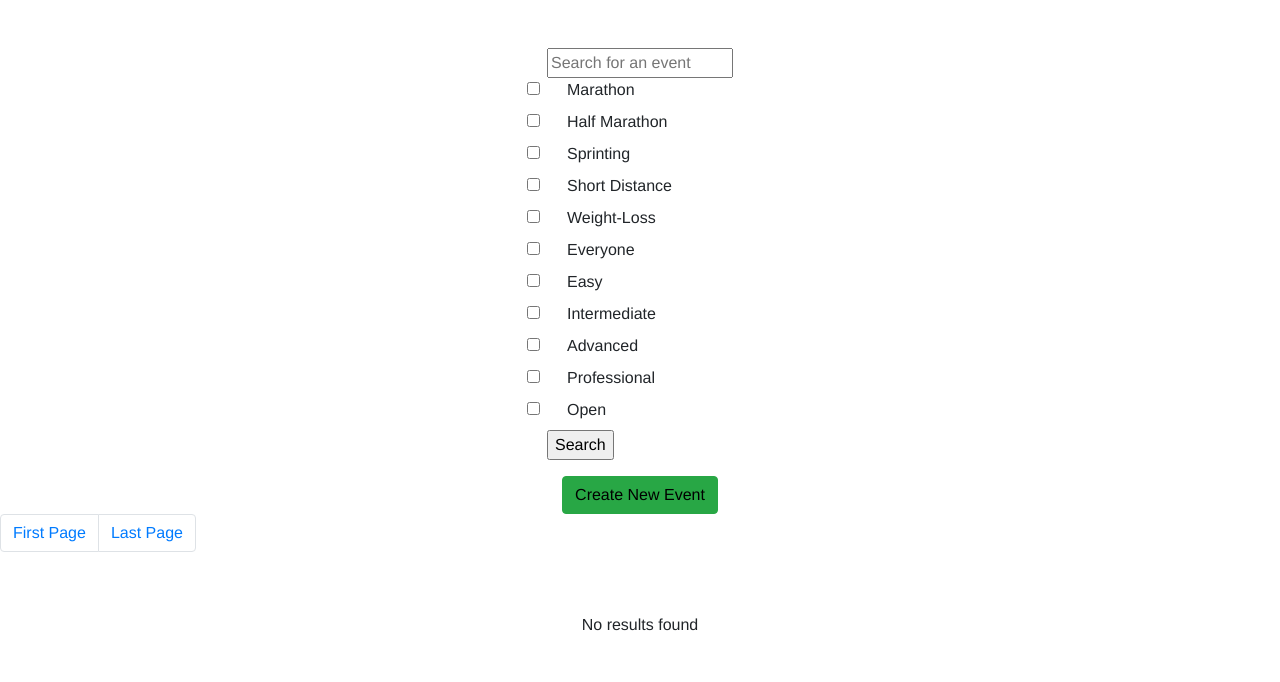
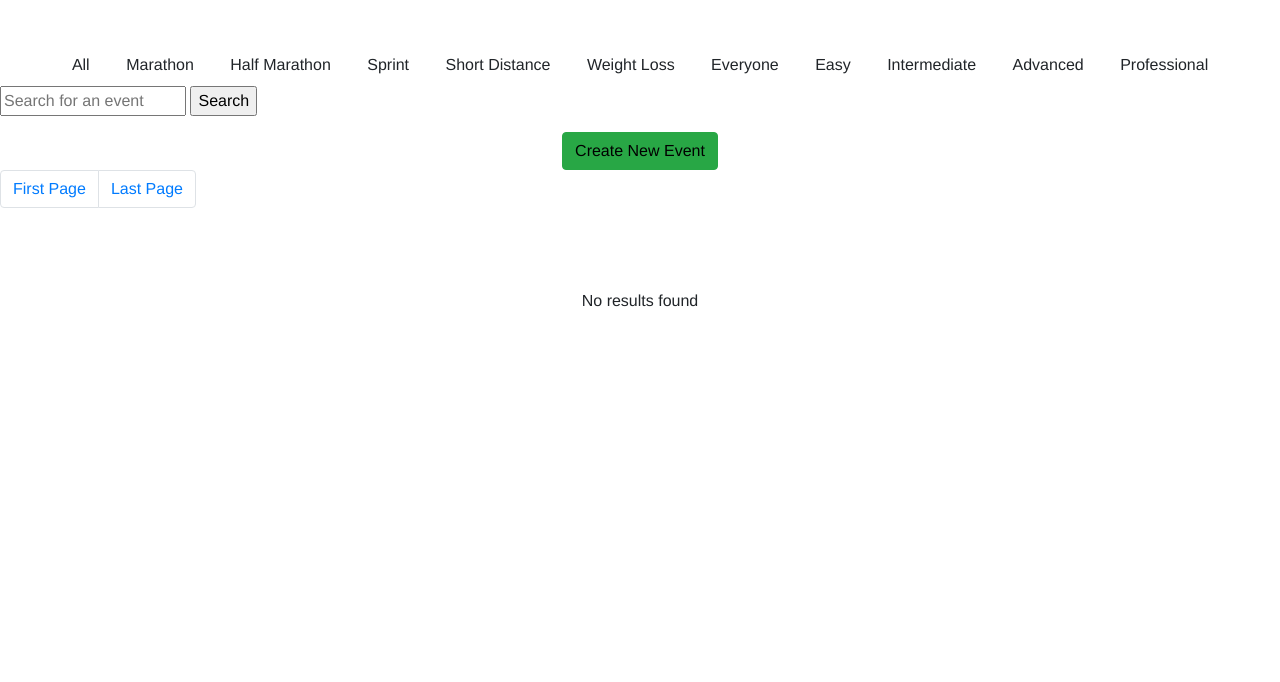
Before and after one commit to kwokcheong/Project3_1.2.Run, a Flask app: page /show_programmes in a window 1280 px wide. Shown: the part 434-1116 px from the top of the page. After the commit the page ends 741 px from the top, so only its background shows below. Run offline with Flask 2, Linux system fonts and the light colour scheme; data that the repository does not hold is empty; some libraries are stand-ins or nearby versions; some web fonts are replaced.

Commit message:
Ui/ux changes for show programmes

```diff
--- a/app.py
+++ b/app.py
@@ -28,8 +28,8 @@ app.config["UPLOADED_IMAGES_URL"] = upload_dir
 images_upload_set = UploadSet('images', IMAGES)
 configure_uploads(app, images_upload_set)
 
-categories = ["Marathon","Half Marathon","Sprinting", "Short Distance", "Weight-Loss", "Everyone"]
-difficulty = ["Easy","Intermediate", "Advanced", "Professional", "Open"]
+categories = ["Marathon","Half Marathon","Sprint", "Short Distance", "Weight Loss", "Everyone"]
+difficulty = ["Easy","Intermediate", "Advanced", "Professional"]
 
 @app.route('/')
 def home():
--- a/static/styles.css
+++ b/static/styles.css
@@ -183,7 +183,7 @@ section{
 }
 
 .flex-container {
-    padding: 45px;
+    padding: 65px;
     margin: 0;
     align-items: center;
     justify-content: center;
@@ -246,3 +246,45 @@ section .content h2{
 #running h2{
   background-image: url("https://image.cnbcfm.com/api/v1/image/104561687-London_Marathon.jpg?v=1578673377&w=1400&h=950") ;
 }
+
+
+.search-bar{
+  justify-content: center;
+  justify-content: inline-block;
+}
+
+ol {
+  list-style: none;
+}
+
+input[class="filter"] {
+  position: absolute;
+  left: -9999px;
+}
+
+/* FILTERS */
+.filters {
+  text-align: center;
+  margin-bottom: 2rem;
+  margin: 0px;
+  padding: 0px;
+}
+
+.filters * {
+  display: inline-block;
+}
+
+.filters label {
+  padding: 0.5rem 1rem;
+  margin-bottom: 0.25rem;
+  border-radius: 2rem;
+  min-width: 50px;
+  line-height: normal;
+  cursor: pointer;
+  transition: all 0.1s;
+}
+
+.filters label:hover {
+  background: var(--green);
+  color: var(--white);
+}
--- a/templates/show_programmes.template.html
+++ b/templates/show_programmes.template.html
@@ -9,21 +9,40 @@
         </div>
     </div>
 
-    <div class="row">
+    <div>
+
         <form class="form-group" method="GET">
-            <input type="text" name="search-by" placeholder="Search for an event">
+
             <div>
+            <input class="filter" type="submit" id="All" name="categories" value="All" checked>
             {% for c in categories %}
-                <input class="form-check-input" type="checkbox" name ="search-category" value="{{c}}"/>
-                <label class="form-check"> {{c}} </label>
+            <input class="filter" type="submit" id="{{c}}" name ="search-category" value="{{c}}"/>
             {%endfor%}
 
             {% for d in difficulties %}
-            <input class="form-check-input" type="checkbox" name ="search-difficulty" value="{{d}}"/>
-            <label class="form-check"> {{d}} </label>
+            <input class="filter" type="submit" id="{{d}}" name ="search-difficulty" value="{{d}}"/>
             {%endfor%}
+
+            <ol class="filters">
+            <label for="All">All</label>
+            {%for c in categories%}
+            <li>
+                <label for="{{c}}">{{c}}</label>
+            </li>
+            {%endfor%}
+            {%for d in difficulties%}
+            <li>
+                <label for="{{d}}">{{d}}</label>
+            </li>
+            {%endfor%}
+            </ol>
+
+            <div id="search-bar">
+                <input type="text" name="search-by" placeholder="Search for an event">
+                <input type="submit" class="button colored-btn select-btn" value="Search">
             </div>
-            <input type="submit" class="button colored-btn select-btn" value="Search">
+
+
     </form>
     </div>
 
@@ -48,7 +67,7 @@
     <div class="flex-container">
         {%for r in results%}
         <a style="text-decoration: none;" href="{{ url_for('programme_detail', programme_id=r._id)}}">
-        <div class="card mb-3">
+        <div class="card mb-5">
             <img class="card-img-top" src="{{r.image_url}}"  alt=""onerror="this.src='https://wmimg.azureedge.net/public/img/articles/why-are-east-african-runners-so-dominant-/why-are-east-african-runners-so-dominant-.jpg'">
             <div class="card-body">
               <h5 class="card-title">{{r.title}}</h5>
```
